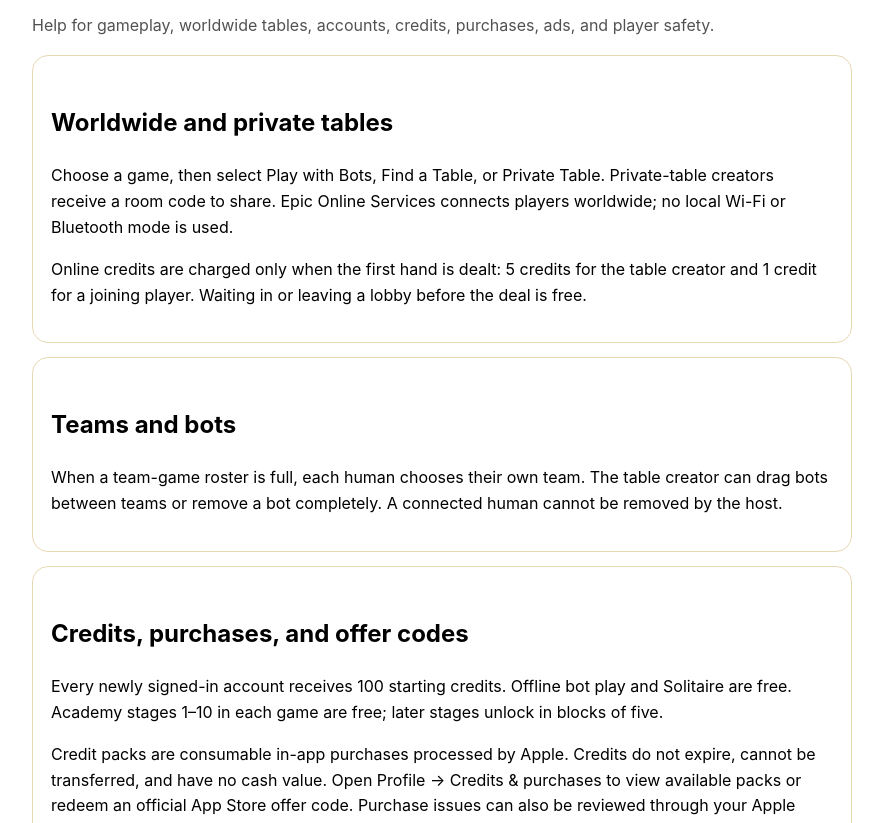
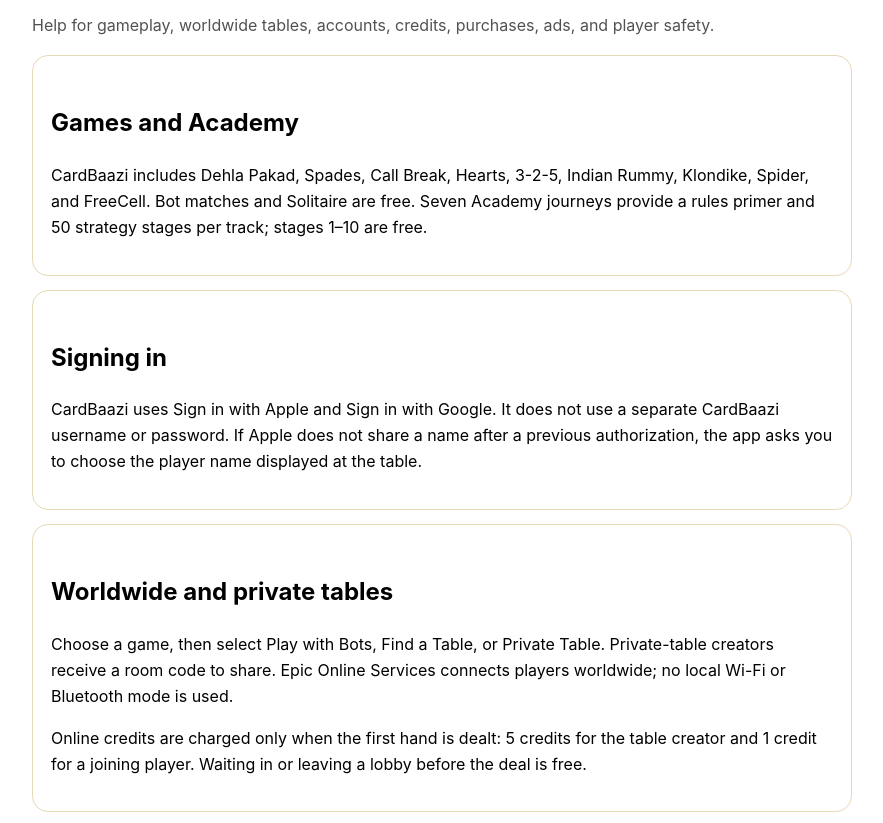
Before and after one commit to ra2630/cardbaazi-site, a plain HTML site: page support.html in a window 1280 px wide. Shown: the part 112-935 px from the top of the page, without its empty margins (198-1081 px from the left). Drawn offline with Linux system fonts and the light colour scheme.

Commit message:
Update CardBaazi v2 App Store support content

```diff
--- a/support.html
+++ b/support.html
@@ -17,6 +17,16 @@
   <p class="muted">Help for gameplay, worldwide tables, accounts, credits, purchases, ads, and player safety.</p>
 
   <div class="card">
+    <h2>Games and Academy</h2>
+    <p>CardBaazi includes Dehla Pakad, Spades, Call Break, Hearts, 3-2-5, Indian Rummy, Klondike, Spider, and FreeCell. Bot matches and Solitaire are free. Seven Academy journeys provide a rules primer and 50 strategy stages per track; stages 1–10 are free.</p>
+  </div>
+
+  <div class="card">
+    <h2>Signing in</h2>
+    <p>CardBaazi uses Sign in with Apple and Sign in with Google. It does not use a separate CardBaazi username or password. If Apple does not share a name after a previous authorization, the app asks you to choose the player name displayed at the table.</p>
+  </div>
+
+  <div class="card">
     <h2>Worldwide and private tables</h2>
     <p>Choose a game, then select Play with Bots, Find a Table, or Private Table. Private-table creators receive a room code to share. Epic Online Services connects players worldwide; no local Wi-Fi or Bluetooth mode is used.</p>
     <p>Online credits are charged only when the first hand is dealt: 5 credits for the table creator and 1 credit for a joining player. Waiting in or leaving a lobby before the deal is free.</p>
@@ -28,14 +38,14 @@
   </div>
 
   <div class="card">
-    <h2>Credits, purchases, and offer codes</h2>
-    <p>Every newly signed-in account receives 100 starting credits. Offline bot play and Solitaire are free. Academy stages 1–10 in each game are free; later stages unlock in blocks of five.</p>
-    <p>Credit packs are consumable in-app purchases processed by Apple. Credits do not expire, cannot be transferred, and have no cash value. Open Profile → Credits &amp; purchases to view available packs or redeem an official App Store offer code. Purchase issues can also be reviewed through your Apple purchase history.</p>
+    <h2>Credits and purchases</h2>
+    <p>Every newly signed-in account receives 100 starting credits. Later Academy stages unlock in blocks of five.</p>
+    <p>Credit packs are consumable in-app purchases processed by Apple. Credits do not expire, cannot be transferred, withdrawn, exchanged, or redeemed, and have no cash value. CardBaazi does not offer real-money gambling or cash prizes. Open Profile → Account &amp; Credits to view available packs. Purchase issues can also be reviewed through your Apple purchase history.</p>
   </div>
 
   <div class="card">
     <h2>Optional rewarded ads</h2>
-    <p>When more credits are needed, you may choose an optional rewarded video. A reward is granted only after the ad provider confirms completion. Daily limits apply, and availability varies by country and inventory. Ad privacy choices appear when required.</p>
+    <p>Rewarded videos are not currently available in the App Store build. If they are enabled in a future version, they will be optional and shown only when additional credits are needed.</p>
   </div>
 
   <div class="card">
@@ -49,6 +59,6 @@
   </div>
 
   <h2>Contact support</h2>
-  <p>Email <a href="mailto:agarwal.rajat.93@gmail.com">agarwal.rajat.93@gmail.com</a>. Include the game, device model, iOS version, and what you were doing when the issue occurred. Never email passwords, payment-card details, or private authentication codes.</p>
+  <p>Email <a href="mailto:agarwal.rajat.93@gmail.com">agarwal.rajat.93@gmail.com</a>. Include the game, device model, iOS version, and what you were doing when the issue occurred. Never send passwords, payment-card details, or private authentication codes.</p>
 </body>
 </html>
```
Also changed, not shown: index.html (+5 -5 lines).
